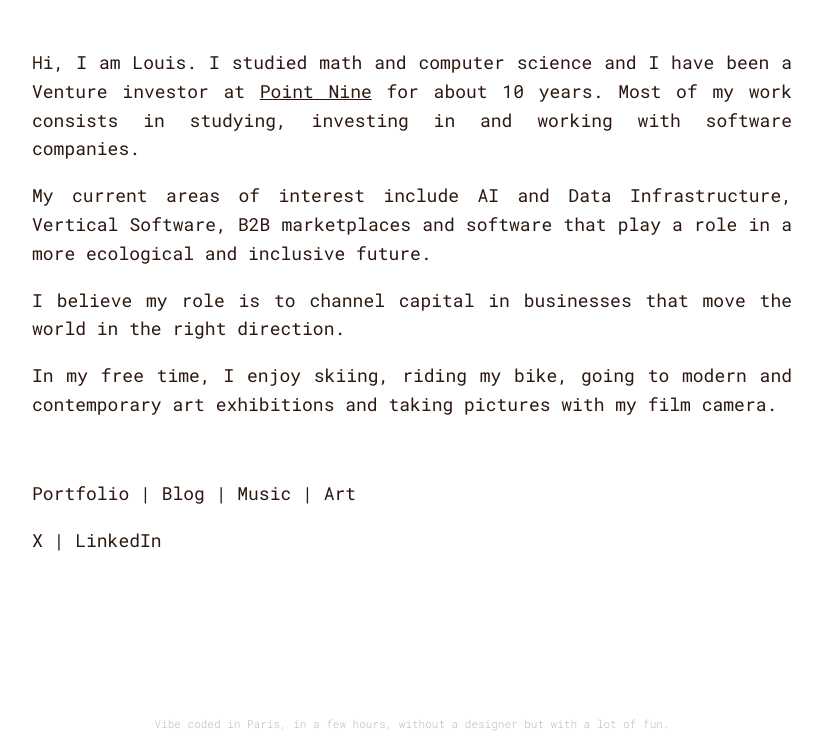
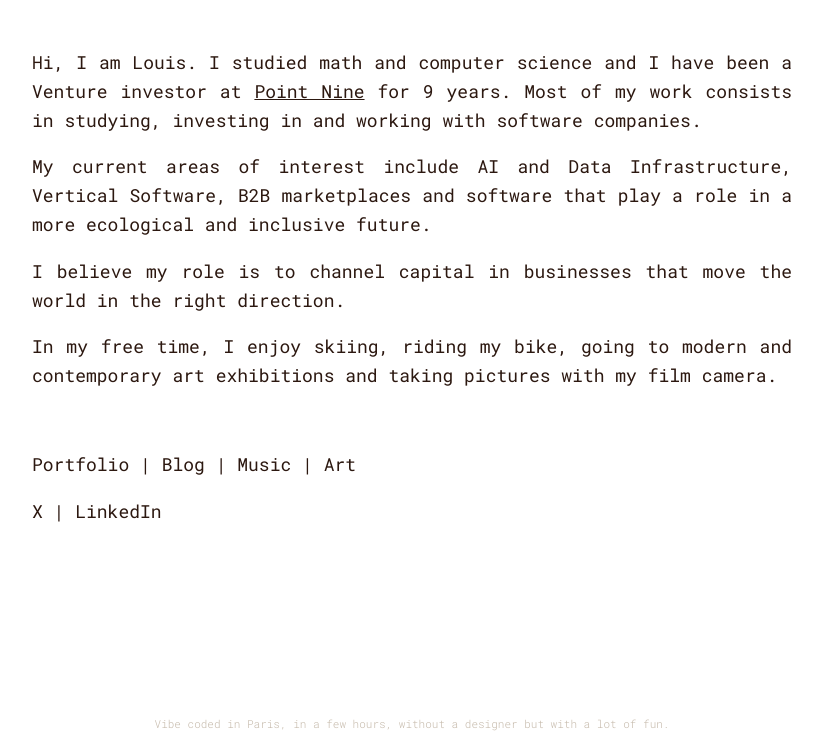
Before and after one commit to louiscoppey/website, a website: page index.html in a window 1280 px wide. Shown: the part 52-800 px from the top of the page, without its empty margins (228-1050 px from the left). Drawn offline with Linux system fonts and the light colour scheme.

```diff
--- a/index.html
+++ b/index.html
@@ -514,7 +514,7 @@
 
 <main>
   <section id="about">
-    <p>Hi, I am Louis. I studied math and computer science and I have been a Venture investor at <a href="https://www.pointnine.com" target="_blank" style="color: var(--text-color); text-decoration: underline;">Point Nine</a> for about 10 years. Most of my work consists in studying, investing in and working with software companies.</p>
+    <p>Hi, I am Louis. I studied math and computer science and I have been a Venture investor at <a href="https://www.pointnine.com" target="_blank" style="color: var(--text-color); text-decoration: underline;">Point Nine</a> for 9 years. Most of my work consists in studying, investing in and working with software companies.</p>
     <p>My current areas of interest include AI and Data Infrastructure, Vertical Software, B2B marketplaces and software that play a role in a more ecological and inclusive future.</p>
     <p>I believe my role is to channel capital in businesses that move the world in the right direction.</p>
     <p>In my free time, I enjoy skiing, riding my bike, going to modern and contemporary art exhibitions and taking pictures with my film camera.</p>
```
